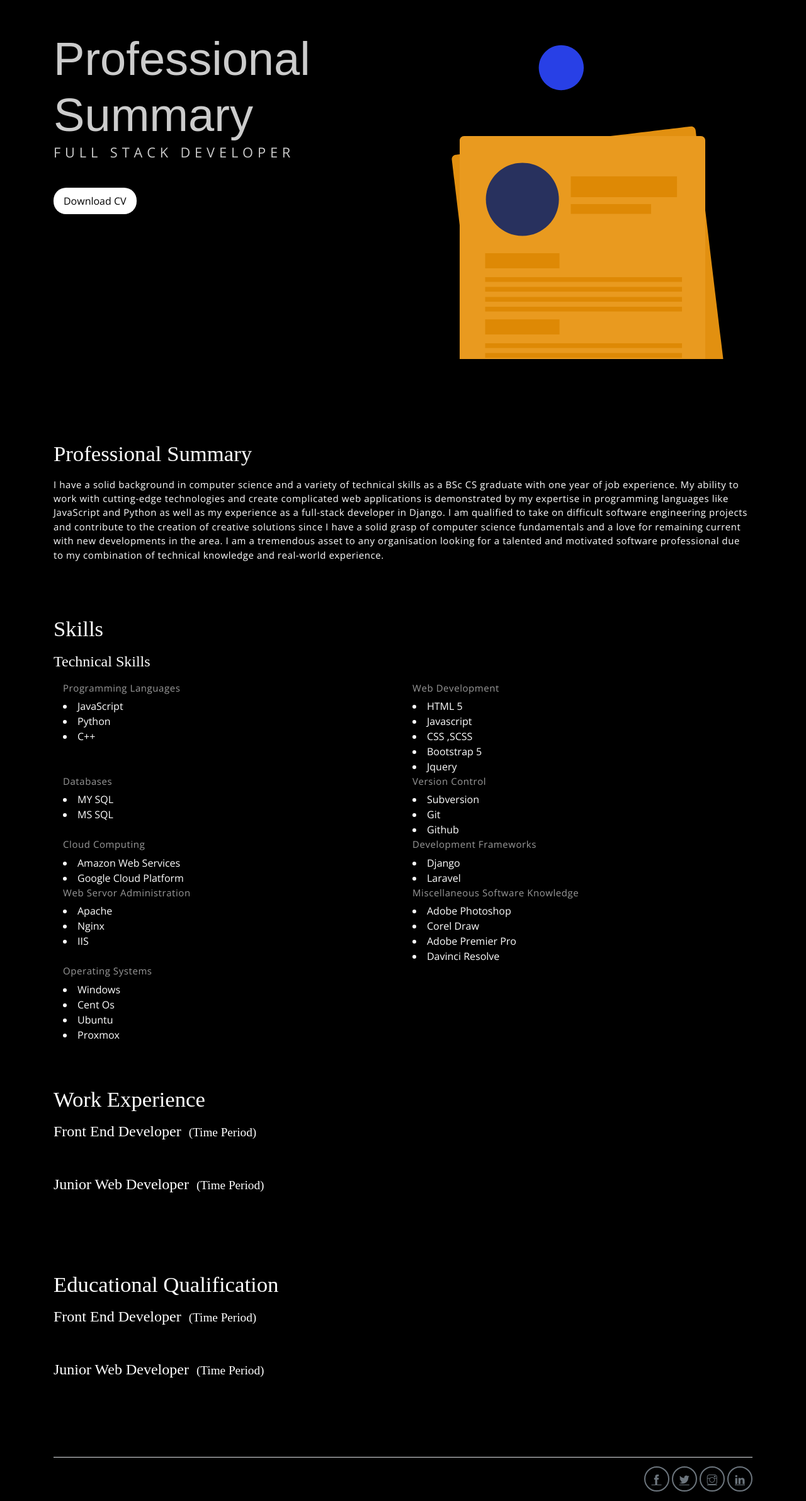
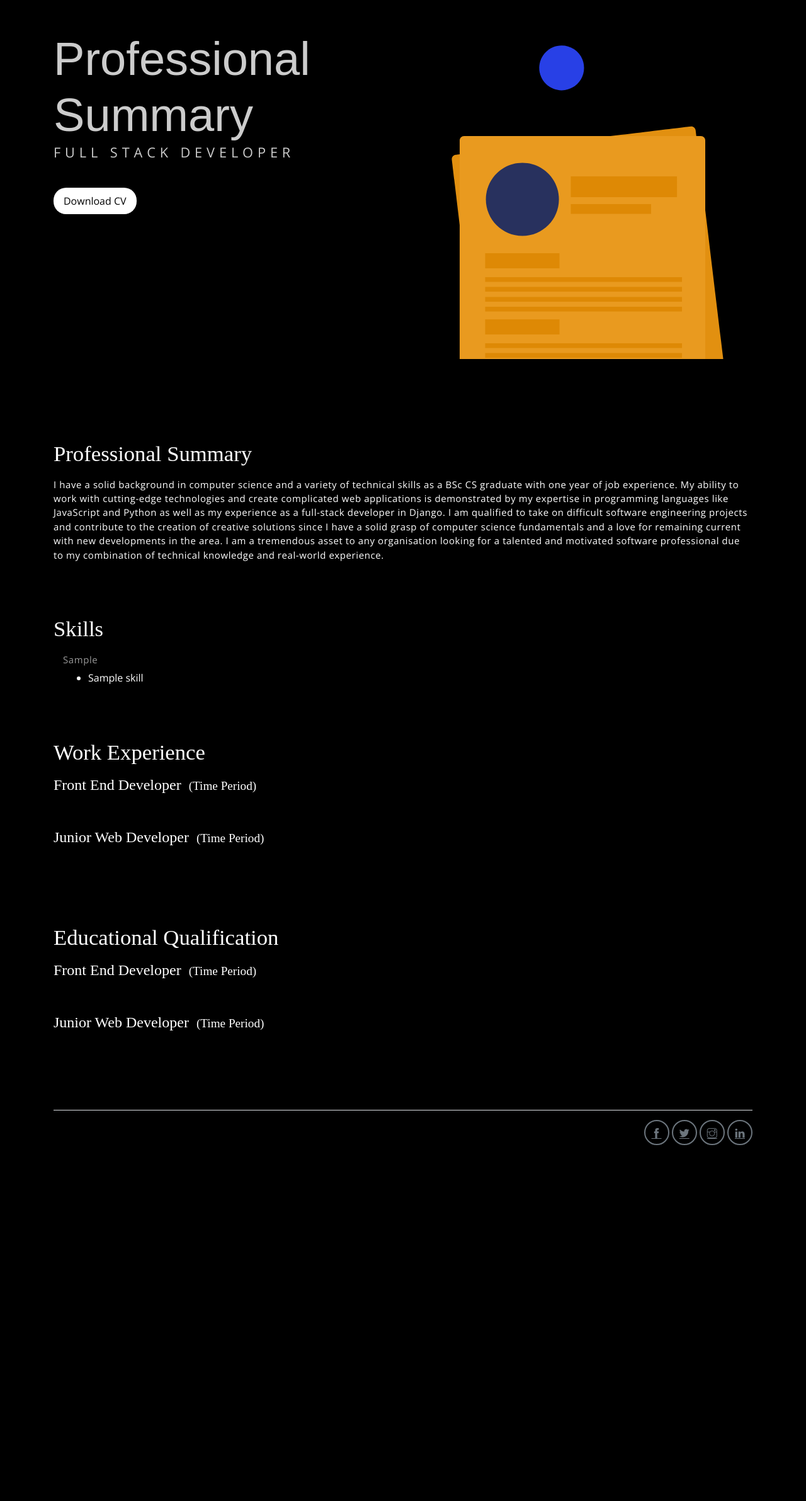
Before and after one commit to luckypatcherx/DJANGO-PORTFOLIO, a Django app: page /resume in a window 1280 px wide. Shown: the part 100-2483 px from the top of the page at 63% size. After the commit the page ends 1918 px from the top, so only its background shows below. Run offline with Django 4.2, Linux system fonts and the light colour scheme; tables that the repository leaves empty hold one stand-in row (values such as "Sample post"); some libraries are stand-ins or nearby versions; some web fonts are replaced.

Commit message:
skills is now dynamic !!
dynamic skills

```diff
--- a/webmanagement/templates/admin/adminlayout.html
+++ b/webmanagement/templates/admin/adminlayout.html
@@ -11,6 +11,7 @@
 
   <script src="https://ajax.googleapis.com/ajax/libs/jquery/3.6.4/jquery.min.js"></script>
   <script src="https://maxcdn.bootstrapcdn.com/bootstrap/3.4.1/js/bootstrap.min.js"></script>
+  <script type="text/javascript" src="https://cdnjs.cloudflare.com/ajax/libs/raty/2.9.0/jquery.raty.js"></script>
   <script src="https://cdn.datatables.net/1.13.4/js/jquery.dataTables.min.js"></script>
 
 </head>
--- a/webmanagement/templates/resume.html
+++ b/webmanagement/templates/resume.html
@@ -45,133 +45,22 @@ Professional Summary
   <!-- container -->
   <div class="container text-center">
     <!-- about wrapper -->
+
     <div class="about">
       <div class="about-caption">
         <h2 class="section-title mb-3">Skills</h2>
-        <h4 class="mb-3">Technical Skills</h2>
-          </li>
-          <div class="container">
-            <div class="row">
-              <div class="col-lg-6">
-                <p class="section-subtitle">Programming Languages</p>
-                <li>
-                  JavaScript
-                </li>
-                <li>
-                  Python
-                </li>
-                <li>
-                  C++
-                </li>
-              </div>
-              <div class="col-lg-6">
-                <p class="section-subtitle">Web Development</p>
-                <li>
-                  HTML 5
-                </li>
-                <li>
-                  Javascript
-                </li>
-                <li>
-                  CSS ,SCSS
-                </li>
-                <li>
-                  Bootstrap 5
-                </li>
-                <li>
-                  Jquery
-                </li>
-              </div>
-              <div class="col-lg-6">
-                <p class="section-subtitle">Databases</p>
-                <li>
-                  MY SQL
-                </li>
-                <li>
-                  MS SQL
-                </li>
-
-              </div>
-              <div class="col-lg-6">
-                <p class="section-subtitle">Version Control</p>
-                <li>
-                  Subversion
-                </li>
-                <li>
-                  Git
-                </li>
-                <li>
-                  Github
-                </li>
-
-              </div>
-              <div class="col-lg-6">
-                <p class="section-subtitle">Cloud Computing</p>
-                <li>
-                  Amazon Web Services
-                </li>
-                <li>
-                  Google Cloud Platform
-                </li>
-
-              </div>
-              <div class="col-lg-6">
-                <p class="section-subtitle">Development Frameworks</p>
-                <li>
-                  Django
-                </li>
-                <li>
-                  Laravel
-                </li>
-
-
-              </div>
-              <div class="col-lg-6">
-                <p class="section-subtitle">Web Servor Administration</p>
-                <li>
-                  Apache
-                </li>
-                <li>
-                  Nginx
-                </li>
-                <li>
-                  IIS
-                </li>
-              </div>
-              <div class="col-lg-6">
-                <p class="section-subtitle">Miscellaneous Software Knowledge</p>
-                <li>
-                  Adobe Photoshop
-                </li>
-                <li>
-                  Corel Draw
-                </li>
-                <li>
-                  Adobe Premier Pro
-                </li>
-                <li>
-                  Davinci Resolve
-                </li>
-              </div>
-              <div class="col-lg-6">
-                <p class="section-subtitle">Operating Systems</p>
-                <li>
-                  Windows
-                </li>
-                <li>
-                  Cent Os
-                </li>
-                <li>
-                  Ubuntu
-                </li>
-                <li>
-                  Proxmox
-                </li>
-
-              </div>
-            </div>
-          </div><!-- end of about wrapper -->
-      </div><!-- end of container -->
+        {% for category in skills_by_category %}
+        <div class="col-lg-6">
+          <p class="section-subtitle">{{ category.category }}</p>
+          <ul>
+            {% for skill in category.skills %}
+            <li>{{ skill.skill_name }}</li>
+            {% endfor %}
+          </ul>
+        </div>
+        {% endfor %}
+      </div>
+    </div>
 
 </section>
 <!-- work expperience start-->
--- a/webmanagement/web/models.py
+++ b/webmanagement/web/models.py
@@ -25,8 +25,6 @@ class Admindata(models.Model):
 
     UserId=models.CharField(max_length=50)
     Password=models.CharField(max_length=100)
-
-
     class Meta:
         db_table='admin_data'
 class BlogData(models.Model):
--- /dev/null
+++ b/webmanagement/web/tempCodeRunnerFile.py
@@ -0,0 +1 @@
+skill_add
--- a/webmanagement/web/urls.py
+++ b/webmanagement/web/urls.py
@@ -42,10 +42,11 @@ urlpatterns = [
     ##admin/add-data
     path('blogadd',views.blog_add,name="blog_add"),
     path('portadd',views.portfolio_add,name="portfolio_add"),
-
+    path('skilladd',views.skill_add,name='skill_add'),
     ##admin/remove
     path('delete_portfolio/<int:portfolio_id>/', views.delete_portfolio, name='delete_portfolio'),
-    path('delete_blog/<int:blog_id>/', views.blog_delete, name='blog_delete')
+    path('delete_blog/<int:blog_id>/', views.blog_delete, name='blog_delete'),
+    path('delete_skill/<int:skill_id>/',views.delete_skill,name='delete_skill')
 
 
 
--- a/webmanagement/web/views.py
+++ b/webmanagement/web/views.py
@@ -1,5 +1,6 @@
 
 from django.contrib.auth.models import User
+from django.contrib import messages
 from django.shortcuts import render,redirect
 from .forms import *
 import random
@@ -42,12 +43,24 @@ def portfolio(request):
     context = {'portfolios': portfolios, 'session_variable': session_variable}
     return render(request, 'portfolio.html', context)
 
+
 def portfolio_app(request):
      return render(request, 'portfolio_app.html')
 #resume
 
 def resume(request):
-    return render(request,'resume.html')
+    categories = Skill.objects.values('skill_category').distinct()
+    skills_by_category = []
+    for category in categories:
+        skills = Skill.objects.filter(skill_category=category['skill_category'])
+        skills_by_category.append({
+            'category': category['skill_category'],
+            'skills': skills,
+        })
+    context = {
+        'skills_by_category': skills_by_category,
+    }
+    return render(request, 'resume.html', context)
 
 #portolio
 
@@ -105,12 +118,12 @@ def admin_portfolio(request):
     return render(request, 'admin/portfolio.html')
 
 def admin_resume(request):
-    form=SkillForm()
+    categories = Skill.objects.values('skill_category').distinct()
     my_data = Skill.objects.all()
-    context = {'my_data': my_data}
+
     if 'admin_id' not in request.session:
         return redirect('admin_login')
-    return render(request,'admin/resume.html',{'form':form,'my_data':my_data})
+    return render(request,'admin/resume.html',{'my_data':my_data,'categories':categories})
 
 def leads(request):
     my_data = Userdata.objects.all()
@@ -123,6 +136,10 @@ def delete_lead(request,pk):
     del_data=Userdata.objects.get(pk=pk)
     del_data.delete()
     return HttpResponseRedirect('/admin_login?deleted=True')
+
+
+
+
 
 def admin_logout(request):
     if 'admin_id' in request.session:
@@ -159,18 +176,35 @@ def delete_portfolio(request, portfolio_id):
     portfolio.delete()
     return redirect('portfolio')
 
+def delete_skill(request,skill_id):
+    categories = Skill.objects.values('skill_category').distinct()
+    skill =Skill.objects.get(id=skill_id)
+    print('skill',skill_id)
+    skill.delete()
+    if 'admin_id' not in request.session:
+        return redirect('admin_login')
+    my_data = Skill.objects.all()
+    success_message = "Skill added successfully"
+    return render(request, 'admin/resume.html', {'success_message': success_message,'my_data':my_data,'categories':categories})
+
 def blog_delete(request, blog_id):
     blog = BlogData.objects.get(id=blog_id)
     blog.delete()
+
     return redirect(reverse_lazy('index') + '#blog')
 
 # resume add
-def create_skill(request):
+
+def skill_add(request):
     if request.method == 'POST':
-        form = SkillForm(request.POST)
-        if form.is_valid():
-            skill = form.save()
-            return redirect('skill_detail', pk=skill.pk)
+        categories = Skill.objects.values('skill_category').distinct()
+        skill_category = request.POST.get('skill_category')
+        skill_name = request.POST.get('skill_name')
+        rating = request.POST.get('rating')
+        skill = Skill(skill_category=skill_category,skill_name=skill_name,rating=rating)
+        skill.save()
+        my_data = Skill.objects.all()
+        success_message = "Skill added successfully"
+        return render(request, 'admin/resume.html', {'success_message': success_message,'my_data':my_data,'categories':categories})
     else:
-        form = SkillForm()
-    return render(request, 'create_skill.html', {'form': form})
+        return redirect('admin_login')
--- a/webmanagement/webmanagement/settings.py
+++ b/webmanagement/webmanagement/settings.py
@@ -51,7 +51,7 @@ MIDDLEWARE = [
 
 ]
 
-SESSION_COOKIE_AGE = 600
+SESSION_COOKIE_AGE = 6000
 import os
 ROOT_URLCONF = 'webmanagement.urls'
 
```
Also changed, not shown: webmanagement/templates/admin/resume.html (+90 -34 lines), webmanagement/web/forms.py (+0 -7 lines).
